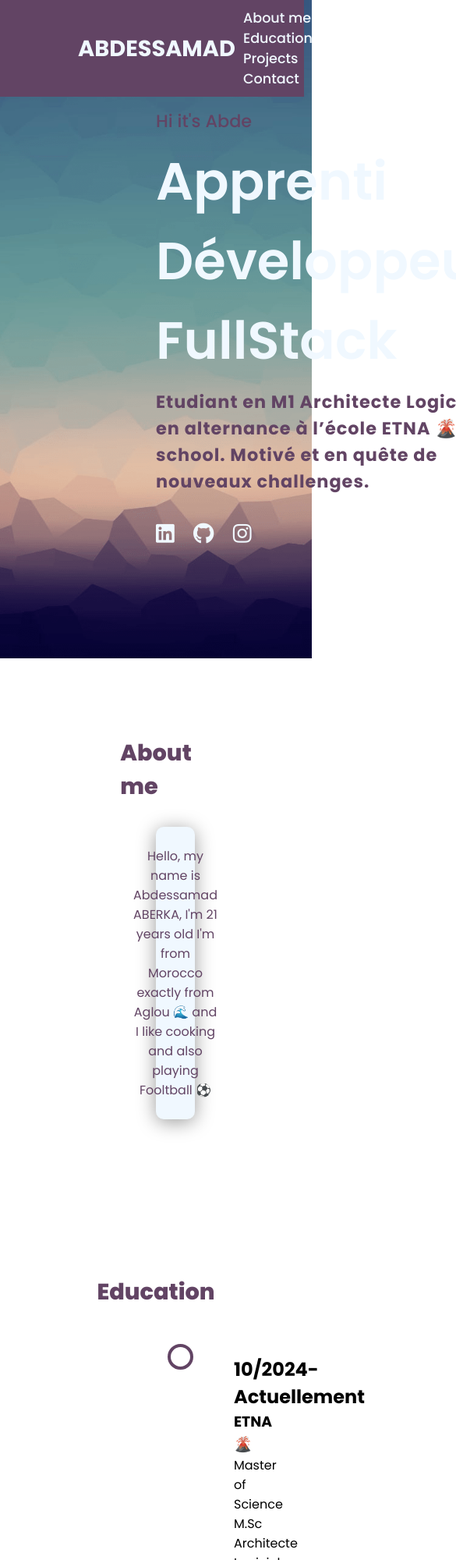
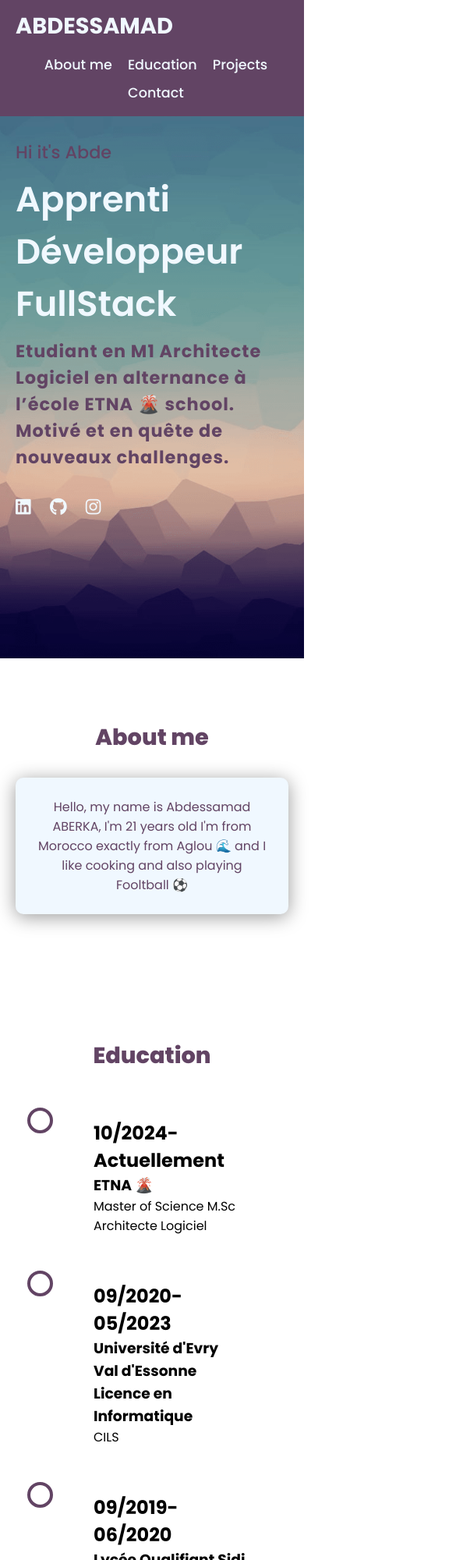
Before and after one commit to Abde28/portfolio, a plain HTML site: page index.html in a window 390 px wide. Shown: the top 2000 px of the page at 78% size, 585 px wide, since content can reach past the window. Drawn offline with Linux system fonts and the light colour scheme.

Commit message:
Update style.css

```diff
--- a/style.css
+++ b/style.css
@@ -6,10 +6,9 @@
     padding: 0;
     box-sizing: border-box;
     scroll-behavior: smooth;
-
 }
 
-header{
+header {
     background-color: rgb(98, 68, 100);
     width: 100%;
     position: fixed;
@@ -18,9 +17,10 @@ header{
     justify-content: space-between;
     align-items: center;
     padding: 10px 100px;
+    flex-wrap: wrap;
 }
 
-.logo{
+.logo {
     text-decoration: none;
     color: aliceblue;
     text-transform: uppercase;
@@ -28,20 +28,27 @@ header{
     font-size: 1.8em;
 }
 
-.navigation a{
+.navigation {
+    display: flex;
+    flex-wrap: wrap;
+    justify-content: center;
+    margin-top: 10px;
+}
+
+.navigation a {
     color: aliceblue;
     text-decoration: none;
     font-size: 1.1em;
     font-weight: 500;
     padding-left: 30px;
-
+    margin: 5px;
 }
 
-.navigation a:hover{
+.navigation a:hover {
     color: black;
 }
 
-section{
+section {
     padding: 100px 200px;
 }
 
@@ -56,22 +63,23 @@ section{
     background-attachment: fixed;
 }
 
-.main h2{
-    color:  rgb(98, 68, 100);
+.main h2 {
+    color: rgb(98, 68, 100);
     font-size: 1.4em;
     font-weight: 500;
 }
 
-.main h2 span{
+.main h2 span {
     display: inline-block;
     margin-top: 10px;
     color: aliceblue;
     font-size: 3em;
     font-weight: 600;
+    font-size: clamp(2em, 5vw, 3em);
 }
 
 .main h3 {
-    color:  rgb(98, 68, 100);
+    color: rgb(98, 68, 100);
     font-size: 1.4em;
     font-weight: 700;
     letter-spacing: 1px;
@@ -86,9 +94,8 @@ section{
     transition: 0.9s ease;
 }
 
-
 .social-icons a:hover {
-    color:  rgb(98, 68, 100);
+    color: rgb(98, 68, 100);
     transform: scale(1.1);
 }
 
@@ -99,32 +106,32 @@ section{
     font-size: 2.2em;
     font-weight: 800;
     margin-bottom: 30px;
+    font-size: clamp(1.8em, 3vw, 2.2em);
 }
 
 .card a {
-    color:rgb(98, 68, 100);
+    color: rgb(98, 68, 100);
     background-color: aliceblue;
     text-decoration: none;
     display: flex;
     justify-content: center;
     flex-direction: row;
     flex-wrap: wrap;
-    box-shadow: 0 3.5px 25px rgba(1 1 1 / 40%);
+    box-shadow: 0 3.5px 25px rgba(1, 1, 1, 0.4);
     border-radius: 10px;
     padding: 25px;
     transition: 0.8s ease;
+}
 
-}
-.card{
+.card {
     transition: 0.8s ease;
 }
-
 
 .card:hover {
     transform: scale(1.1);
 }
 
-.Aboutmecontent{
+.Aboutmecontent {
     text-align: center;
 }
 
@@ -134,7 +141,6 @@ section{
     margin: 0 auto;
 }
 
-  /* The actual timeline (the vertical ruler) */
 .timeline::after {
     content: '';
     position: absolute;
@@ -146,7 +152,6 @@ section{
     margin-left: -3px;
 }
 
-  /* Container around content */
 .container {
     padding: 10px 40px;
     position: relative;
@@ -154,7 +159,6 @@ section{
     width: 50%;
 }
 
-  /* The circles on the timeline */
 .container::after {
     content: '';
     position: absolute;
@@ -168,17 +172,14 @@ section{
     z-index: 1;
 }
 
-  /* Place the container to the left */
 .left {
     left: 0;
 }
 
-  /* Place the container to the right */
 .right {
     left: 50%;
 }
 
-  /* Add arrows to the left container (pointing right) */
 .left::before {
     content: " ";
     height: 0;
@@ -192,7 +193,6 @@ section{
     border-color: transparent transparent transparent white;
 }
 
-  /* Add arrows to the right container (pointing left) */
 .right::before {
     content: " ";
     height: 0;
@@ -206,12 +206,10 @@ section{
     border-color: transparent white transparent transparent;
 }
 
-  /* Fix the circle for containers on the right side */
 .right::after {
     left: -16px;
 }
 
-  /* The actual content */
 .content {
     padding: 20px 30px;
     background-color: white;
@@ -219,40 +217,7 @@ section{
     border-radius: 6px;
 }
 
-  /* Media queries - Responsive timeline on screens less than 600px wide */
-  @media screen and (max-width: 600px) {
-  /* Place the timelime to the left */
-    .timeline::after {
-      left: 31px;
-    }
-
-  /* Full-width containers */
-    .container {
-      width: 100%;
-      padding-left: 70px;
-      padding-right: 25px;
-    }
-
-  /* Make sure that all arrows are pointing leftwards */
-    .container::before {
-      left: 60px;
-      border: medium solid white;
-      border-width: 10px 10px 10px 0;
-      border-color: transparent white transparent transparent;
-    }
-
-  /* Make sure all circles are at the same spot */
-    .left::after, .right::after {
-      left: 15px;
-    }
-
-  /* Make all right containers behave like the left ones */
-    .right {
-      left: 0%;
-    }
-  }
-
-.Contactcontent{
+.Contactcontent {
     display: flex;
     justify-content: center;
     flex-direction: row;
@@ -261,18 +226,17 @@ section{
 .ContactCard {
     background-color: white;
     text-align: center;
-    width: 21.25em;
-    box-shadow: 0 3.5px 25px rgba(1 1 1 / 40%);
+    width: 100%;
+    box-shadow: 0 3.5px 25px rgba(1, 1, 1, 0.4);
     border-radius: 10px;
     padding: 25px;
-    margin: 25px;
+    margin: 15px auto;
     transition: 0.8s ease;
 }
 
-.ContactCard a{
+.ContactCard a {
     text-decoration: none;
 }
-
 
 .ContactCard:hover {
     transform: scale(1.1);
@@ -286,21 +250,54 @@ section{
     justify-content: space-between;
 }
 
+@media (max-width: 1023px) {
+    header {
+        padding: 12px 20px;
+    }
 
-@media (max-width:1023px){
-  .header{
-    padding: 12px 20px;
-
-  }
-  .navigation a{
+    .navigation a {
         padding-left: 10px;
     }
-  .title{
+
+    .title {
         font-size: 1.8em;
     }
-  .section{
+
+    section {
         padding: 80px 20px;
     }
 
-  .main-content h2{}
+    .ContactCard {
+        width: 100%;
+        margin: 15px auto;
     }
+
+    .social-icons a {
+        font-size: 1.4em;
+    }
+
+    .timeline::after {
+        left: 25px;
+    }
+
+    .container {
+        width: 100%;
+        padding-left: 70px;
+        padding-right: 25px;
+    }
+
+    .container::before {
+        left: 60px;
+        border: medium solid white;
+        border-width: 10px 10px 10px 0;
+        border-color: transparent white transparent transparent;
+    }
+
+    .left::after, .right::after {
+        left: 15px;
+    }
+
+    .right {
+        left: 0%;
+    }
+}
```
Lines whose indentation alone changed are shown as unchanged.
